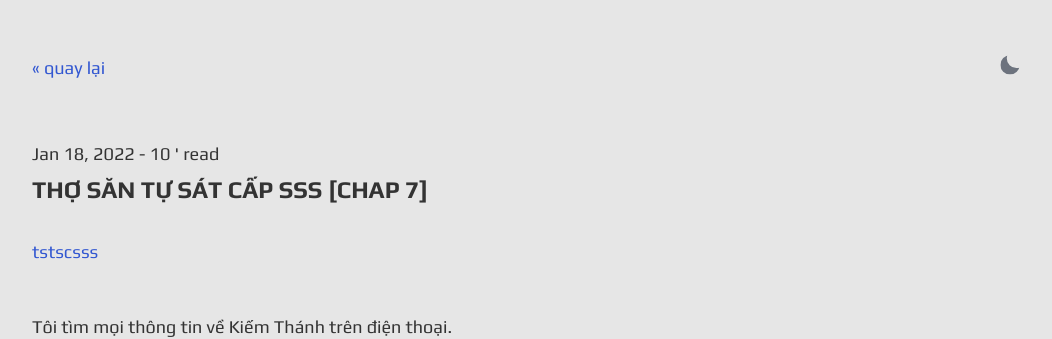
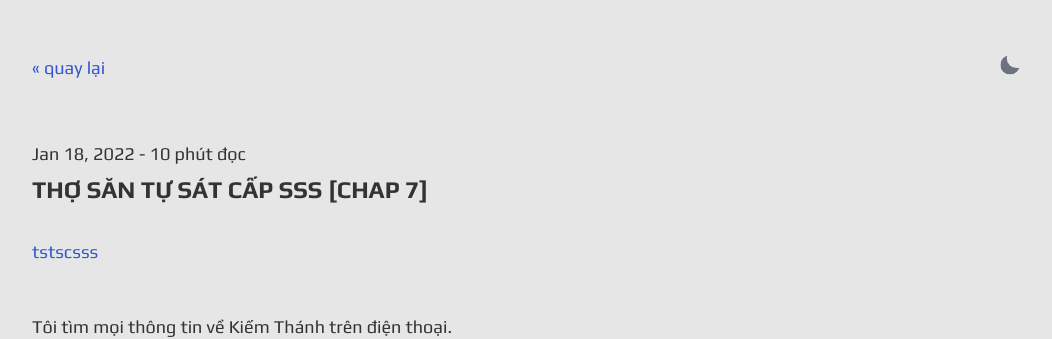
Before and after one commit to kuhekin/gesko, a Jekyll site: the page built from _posts/2022-01-18-Thợ săn tự sát cấp SSS_chap 7.md, in a window 1280 px wide and 900 px high. Shown: the top 339 px of the window, without its empty margins (113-1165 px from the left). Built offline with Jekyll 4.4.1, drawn with Linux system fonts in a browser that asks for light colours; comment, search, counter and statistics services are not loaded.

Commit message:
Update post.html

```diff
--- a/_layouts/post.html
+++ b/_layouts/post.html
@@ -12,7 +12,7 @@
   </div>
   {% assign minute=content | number_of_words | divided_by: 265 | plus: 1 %}
   <time datetime="{{ page.date | date_to_xmlschema }}">{{ page.date | date: "%b %-d, %Y" }} -
-    {% if page.minute %} {{ page.minute }} {% else %} {{ minute }} {% endif %}' read</time>
+    {% if page.minute %} {{ page.minute }} {% else %} {{ minute }} {% endif %}phút đọc</time>
   <h1 class="title">{{ page.title }}</h1>
   <span class="meta">
     {% for tag in page.tags %}
```
